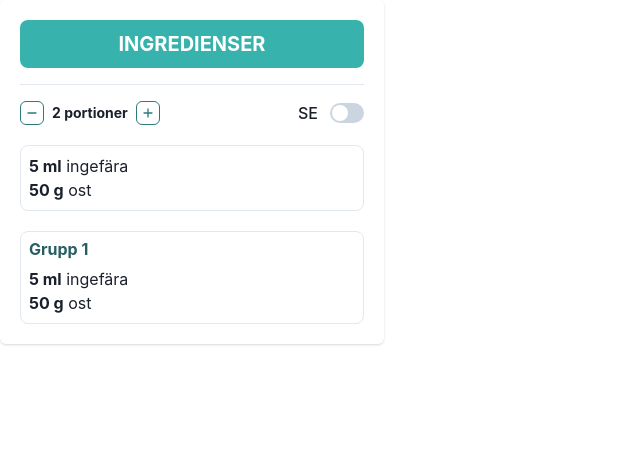
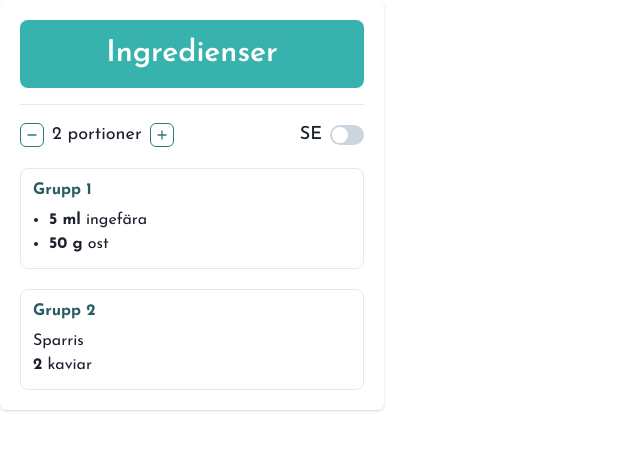
Before and after one commit to teojonsater/kitchen-cache-v2, a React (Create React App) app in the folder client/: page / in a window 1280 px wide. Shown: the top 450 px of the page, without its empty margins (0-640 px from the left). Built offline with nearby package versions, Linux system fonts and the light colour scheme.

Commit message:
Added Josefin font to the theme

```diff
--- a/client/src/design/IngredientsCard.tsx
+++ b/client/src/design/IngredientsCard.tsx
@@ -7,9 +7,9 @@ import {
     Heading,
     HStack,
     Icon,
-    IconButton,
+    IconButton, ListItem,
     Spacer,
-    StackDivider, Switch, Text,
+    StackDivider, Switch, Text, UnorderedList,
     VStack
 } from "@chakra-ui/react";
 import RemoveRoundedIcon from "@mui/icons-material/RemoveRounded";
@@ -21,8 +21,8 @@ function IngredientsCard() {
             <CardBody>
                 <Flex direction="column" gap="5">
                     <VStack spacing="4" alignItems="start" divider={<StackDivider/>}>
-                        <Heading size='md' textAlign="center" textTransform="uppercase" bgColor="teal.400"
-                                 color="white" py="3" px="3" w="full" borderRadius="lg">Ingredienser</Heading>
+                        <Heading size='lg' textAlign="center" bgColor="teal.400"
+                                 color="white" py="4" px="3" w="full" borderRadius="lg">Ingredienser</Heading>
                         <Flex w="full" alignItems='center' gap='2'>
                             <HStack>
                                 <IconButton
@@ -32,7 +32,7 @@ function IngredientsCard() {
                                     variant="outline"
                                     colorScheme="teal"
                                 />
-                                <Heading size='xs'>2 portioner</Heading>
+                                <Text fontSize="lg">2 portioner</Text>
                                 <IconButton
                                     aria-label={"increase no. ingredients"}
                                     icon={<Icon as={AddRoundedIcon} boxSize="4"/>}
@@ -43,24 +43,25 @@ function IngredientsCard() {
                             </HStack>
                             <Spacer/>
                             <FormControl display='flex' alignItems='center' w="fit-content">
-                                <FormLabel htmlFor='ingredientMeasurement' mb='0'>
+                                <FormLabel htmlFor='ingredientMeasurement' mb='0' fontSize="lg" mr="2">
                                     SE
                                 </FormLabel>
                                 <Switch id='ingredientMeasurement' colorScheme="teal"/>
                             </FormControl>
                         </Flex>
                     </VStack>
-                    <Box border="1px solid" borderColor="gray.200" borderRadius="lg" p="2">
+                    <Box border="1px solid" borderColor="gray.200" borderRadius="lg" p="3">
+                        <Heading size="sm" mb="2" color="teal.700" fontWeight="bold">Grupp 1</Heading>
+                        <UnorderedList>
+                            <ListItem><b>5 ml</b> ingefära</ListItem>
+                            <ListItem><b>50 g</b> ost</ListItem>
+                        </UnorderedList>
+                    </Box>
+                    <Box border="1px solid" borderColor="gray.200" borderRadius="lg" p="3">
+                        <Heading size="sm" mb="2" color="teal.700" fontWeight="bold">Grupp 2</Heading>
                         <VStack spacing="0" alignItems="start">
-                            <Text><b>5 ml</b> ingefära</Text>
-                            <Text><b>50 g</b> ost</Text>
-                        </VStack>
-                    </Box>
-                    <Box border="1px solid" borderColor="gray.200" borderRadius="lg" p="2">
-                        <Heading size="sm" mb="2" color="teal.700">Grupp 1</Heading>
-                        <VStack spacing="0" alignItems="start">
-                            <Text><b>5 ml</b> ingefära</Text>
-                            <Text><b>50 g</b> ost</Text>
+                            <Text>Sparris</Text>
+                            <Text><b>2</b> kaviar</Text>
                         </VStack>
                     </Box>
                 </Flex>
--- a/client/src/index.tsx
+++ b/client/src/index.tsx
@@ -1,9 +1,14 @@
 import ReactDOM from "react-dom/client";
 import {ChakraProvider} from "@chakra-ui/react";
 import App from "./App";
+import JosefinFontTheme from "./themes/JosefinFontTheme";
+import React from "react";
+
 
 ReactDOM.createRoot(document.getElementById("root") as HTMLElement).render(
-    <ChakraProvider>
-        <App/>
-    </ChakraProvider>
+    <React.StrictMode>
+        <ChakraProvider theme={JosefinFontTheme}>
+            <App/>
+        </ChakraProvider>
+    </React.StrictMode>
 );
--- /dev/null
+++ b/client/src/themes/JosefinFontTheme.ts
@@ -0,0 +1,39 @@
+import {extendTheme} from "@chakra-ui/react";
+import '@fontsource-variable/josefin-sans';
+
+const JosefinFontTheme = extendTheme({
+    fonts: {
+        heading: `"Josefin Sans", sans-serif`,
+        body: `"Josefin Sans", sans-serif`,
+    },
+    fontWeights: {
+        thin: 100,
+        extraLight: 200,
+        light: 300,
+        normal: 400,
+        medium: 500,
+        semiBold: 600,
+        bold: 700,
+    },
+    styles: {
+        global: {
+            b: {
+                fontWeight: "bold",
+            }
+        }
+    },
+    components: {
+        Text: {
+            baseStyle: {
+                fontWeight: "normal",
+            }
+        },
+        Heading: {
+            baseStyle: {
+                fontWeight: "semiBold",
+            }
+        }
+    }
+});
+
+export default JosefinFontTheme;
```
Also changed, not shown: client/package.json (+15 -0 lines), 1 other file (tests, documents, lock files or other folders).
